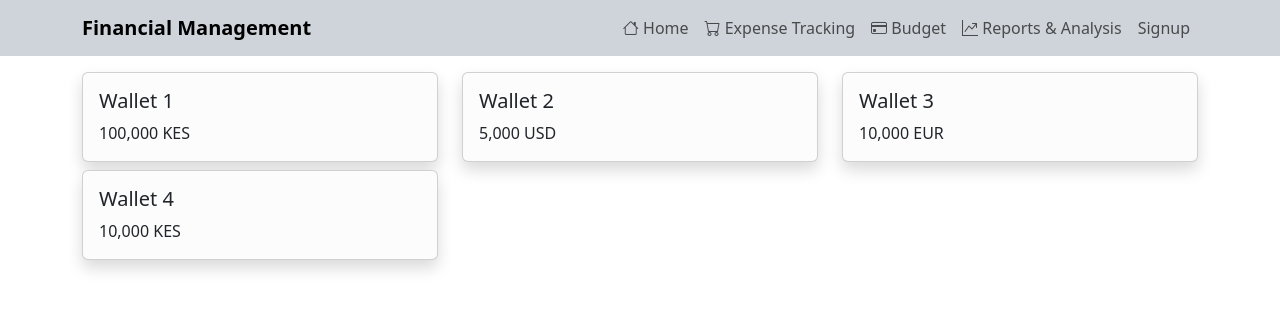
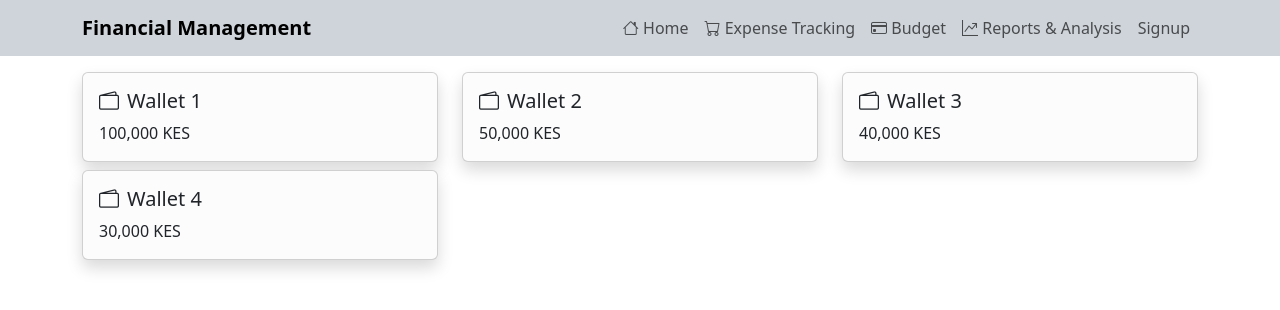
Before and after one commit to JudyOchanda/financial-management, a React (Create React App) app: page / in a window 1280 px wide. Shown: the top 310 px of the page. Built offline with nearby package versions, Linux system fonts and the light colour scheme.

Commit message:
add transactions data

```diff
--- a/src/data/wallet.jsx
+++ b/src/data/wallet.jsx
@@ -8,21 +8,114 @@ const walletsData = [
   {
     id: 2,
     name: "Wallet 2",
-    initialBalance: "5,000",
-    currency: "USD",
+    initialBalance: "50,000",
+    currency: "KES",
   },
   {
     id: 3,
     name: "Wallet 3",
-    initialBalance: "10,000",
-    currency: "EUR",
+    initialBalance: "40,000",
+    currency: "KES",
   },
   {
     id: 3,
     name: "Wallet 4",
-    initialBalance: "10,000",
+    initialBalance: "30,000",
     currency: "KES",
   },
 ];
 
-export { walletsData };
+const transactionsType = [
+  {
+    id: 1,
+    name: "Income",
+    category: [
+      {
+        id: 1,
+        name: "Salary",
+      },
+      {
+        id: 2,
+        name: "Interest",
+      },
+      {
+        id: 3,
+        name: "Award",
+      },
+      {
+        id: 4,
+        name: "Other Incomes",
+      },
+    ],
+  },
+  {
+    id: 2,
+    name: "Expenses",
+    category: [
+      {
+        id: 1,
+        name: "Food",
+      },
+      {
+        id: 2,
+        name: "Bill",
+      },
+      {
+        id: 3,
+        name: "Transport",
+      },
+      {
+        id: 4,
+        name: "Rent",
+      },
+    ],
+  },
+  {
+    id: 3,
+    name: "Debt",
+    category: [
+      {
+        id: 1,
+        name: "Lend",
+      },
+      {
+        id: 2,
+        name: "Repayment",
+      },
+      {
+        id: 3,
+        name: "Borrow",
+      },
+      {
+        id: 4,
+        name: "Debt Collection",
+      },
+    ],
+  },
+];
+
+const transactionsData = [
+  {
+    id: 1,
+    wallet: walletsData[0],
+    type: transactionsType[0],
+    category: transactionsType[0].category[0],
+    amount: 10000,
+  },
+  {
+    id: 2,
+    wallet: walletsData[0],
+    type: transactionsType[1],
+    category: transactionsType[1].category[3],
+    amount: 10000,
+  },
+  {
+    id: 3,
+    wallet: walletsData[1],
+    type: transactionsType[2],
+    category: transactionsType[2].category[1],
+    amount: 4000,
+  },
+];
+
+export { walletsData, transactionsType, transactionsData };
--- a/src/layouts/home/HomeWallet.jsx
+++ b/src/layouts/home/HomeWallet.jsx
@@ -12,7 +12,12 @@ function HomeWallet() {
               <Link className="text-decoration-none">
                 <div className="card shadow bg-light-subtle">
                   <div className="card-body">
-                    <h5 className="card-title">{wallet.name}</h5>
+                    <h5 className="card-title">
+                      <span>
+                        <i className="bi bi-wallet2 me-2"></i>
+                      </span>
+                      {wallet.name}
+                    </h5>
                     <p className="card-text">
                       {wallet.initialBalance} {wallet.currency}
                     </p>
```
